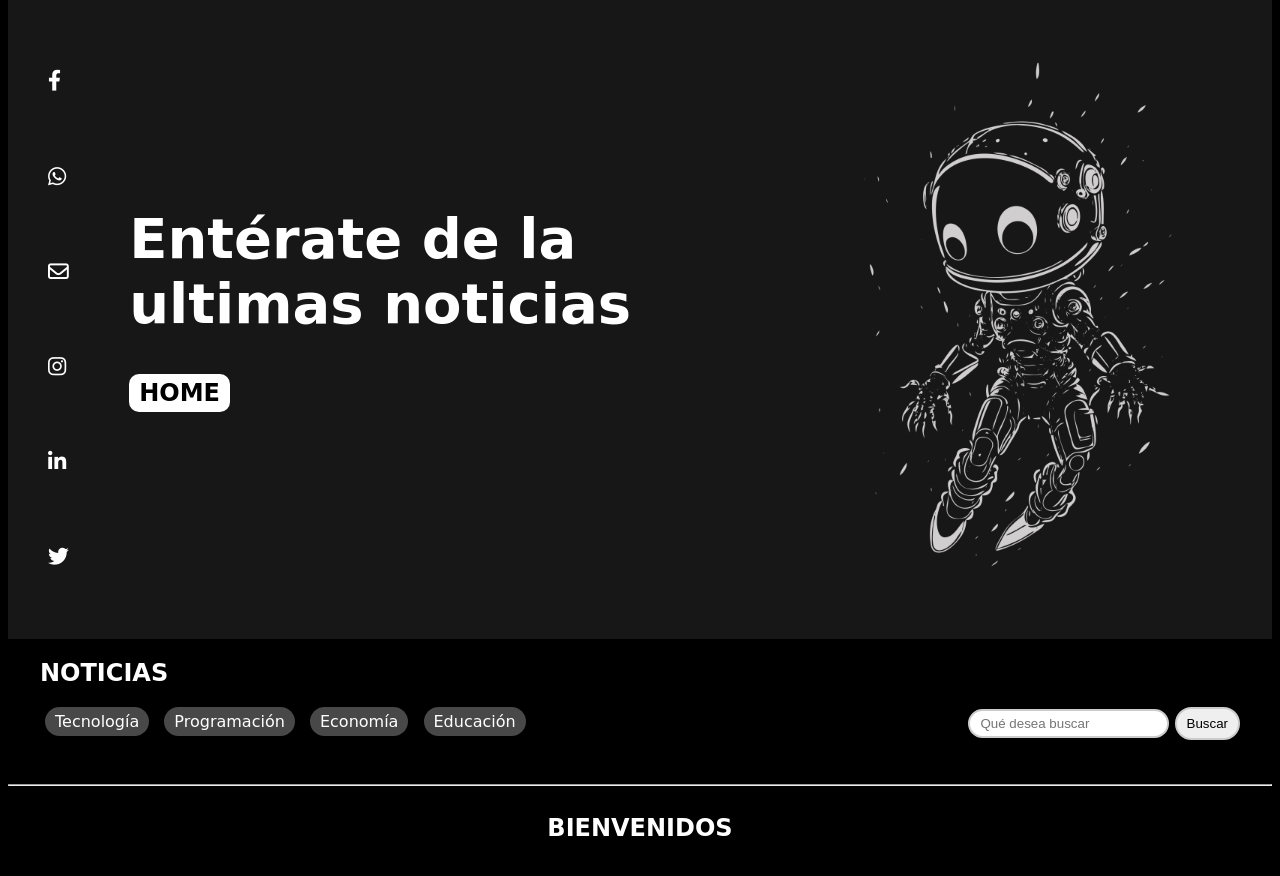
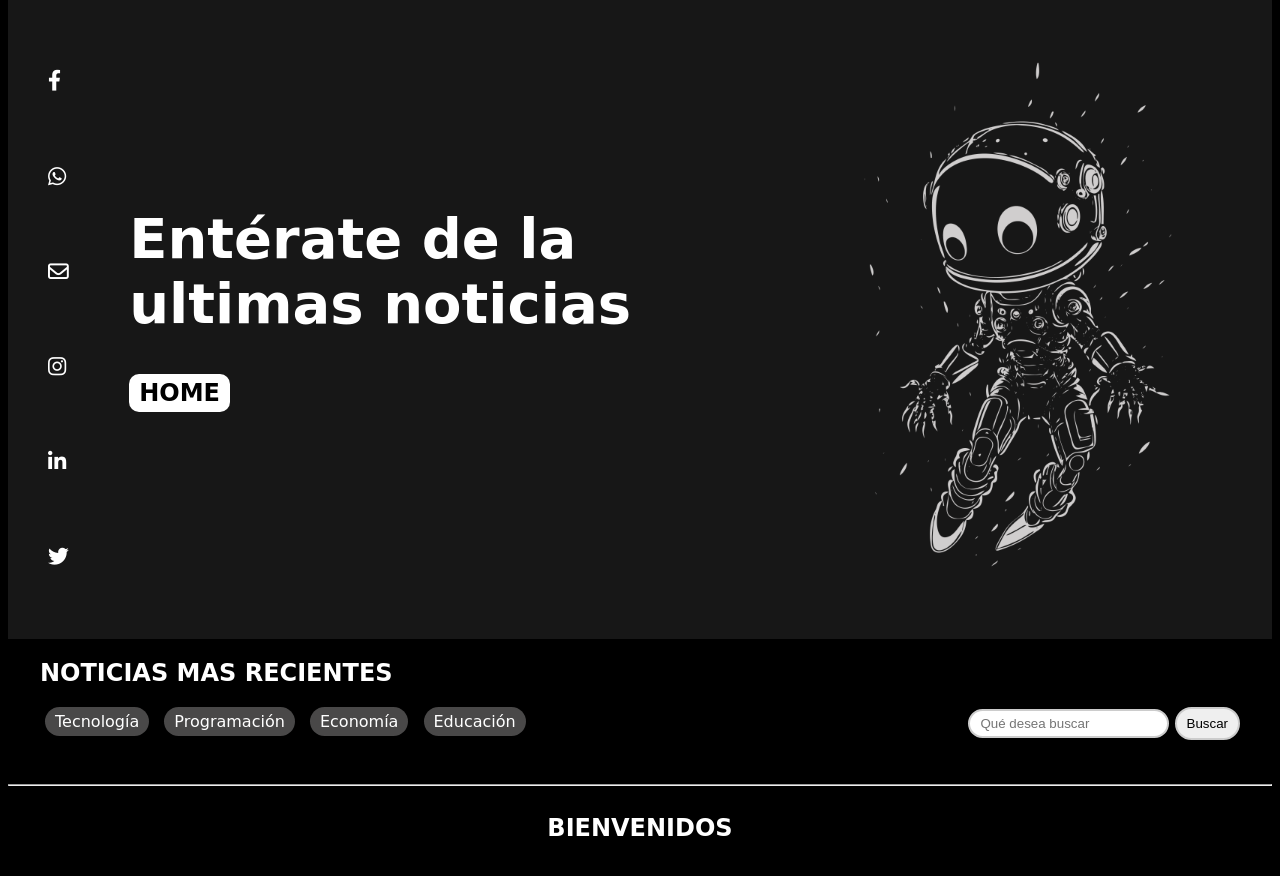
Before and after one commit to FALBRA/plank, a PHP site: page /noticias.php in a window 1280 px wide. Shown: the part 82-958 px from the top of the page. Run offline with PHP 8.4, Linux system fonts and the light colour scheme.

Commit message:
cambie el titulo de las noticias

```diff
--- a/noticias.php
+++ b/noticias.php
@@ -23,7 +23,7 @@ include("header.php");
 
         </div>
         <div class="container">
-        <h1>NOTICIAS</h1>
+        <h1>NOTICIAS MAS RECIENTES</h1>
         <header>
             <nav>
                 <span class="cat" onclick="buscar('Tecnología')">Tecnología</span>
```
